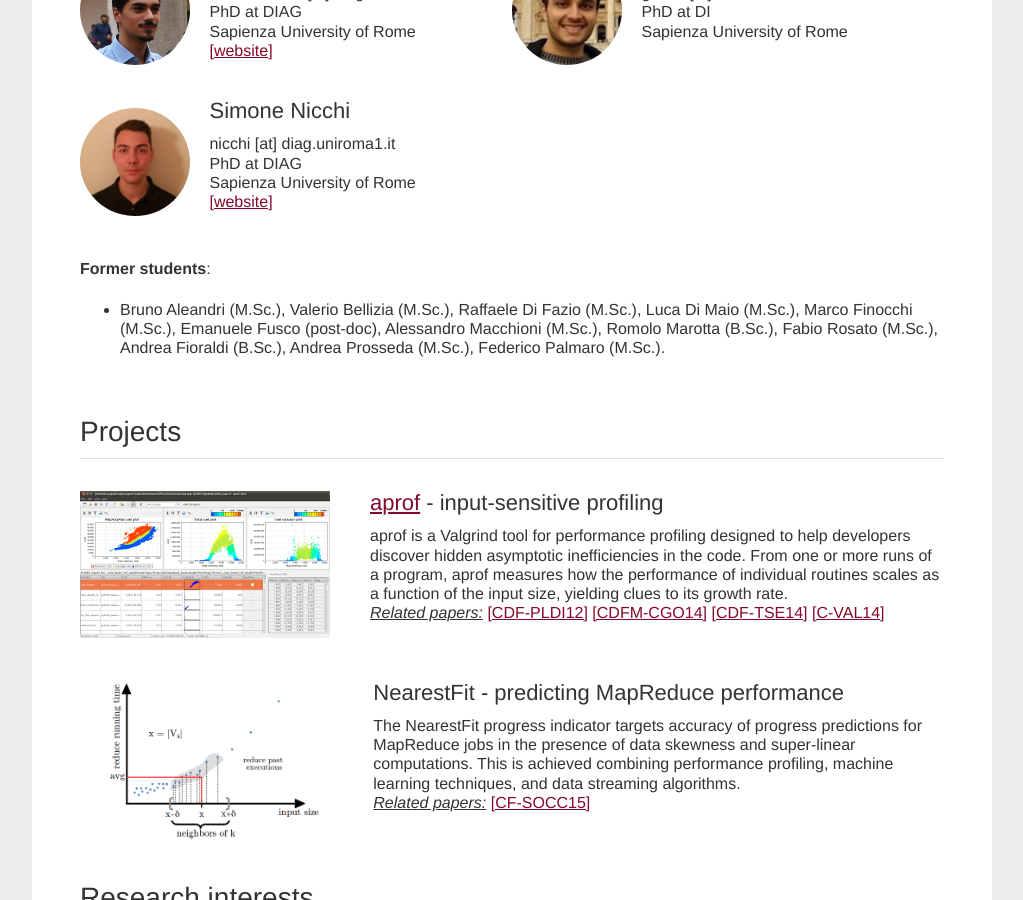
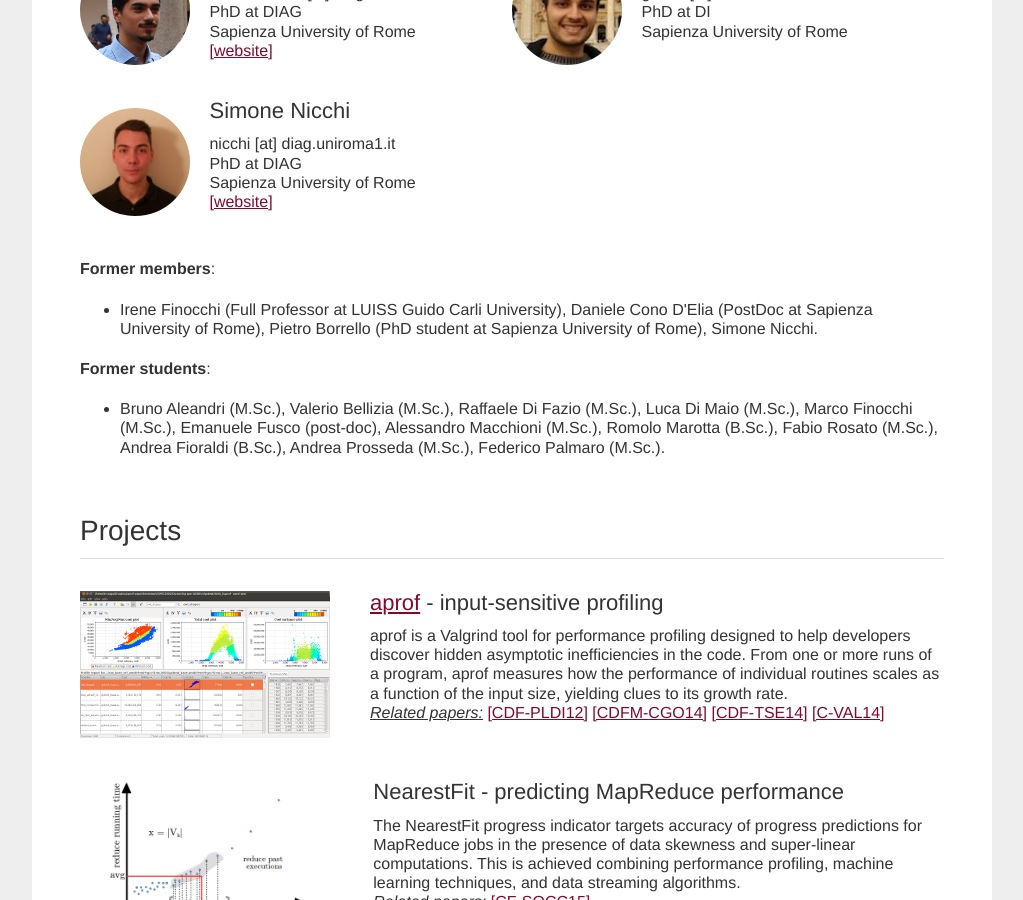
Before and after one commit to season-lab/season-lab.github.io, a Jekyll site: the page built from index.html, in a window 1280 px wide and 900 px high, scrolled down 743 px. Shown: the whole window, without its empty margins (128-1151 px from the left). Built offline with Jekyll 4.4.1, drawn with Linux system fonts in a browser that asks for light colours.

Commit message:
Update index.html

```diff
--- a/index.html
+++ b/index.html
@@ -34,6 +34,11 @@ description: Software Analysis and Optimization Laboratory at Sapienza Universit
 </div>
 
 <br />
+
+<b>Former members</b>:
+<ul>
+  <li>Irene Finocchi (Full Professor at LUISS Guido Carli University), Daniele Cono D'Elia (PostDoc at Sapienza University of Rome), Pietro Borrello (PhD student at Sapienza University of Rome), Simone Nicchi.</li>
+</ul>
 
 <b>Former students</b>:
 <ul>
```
